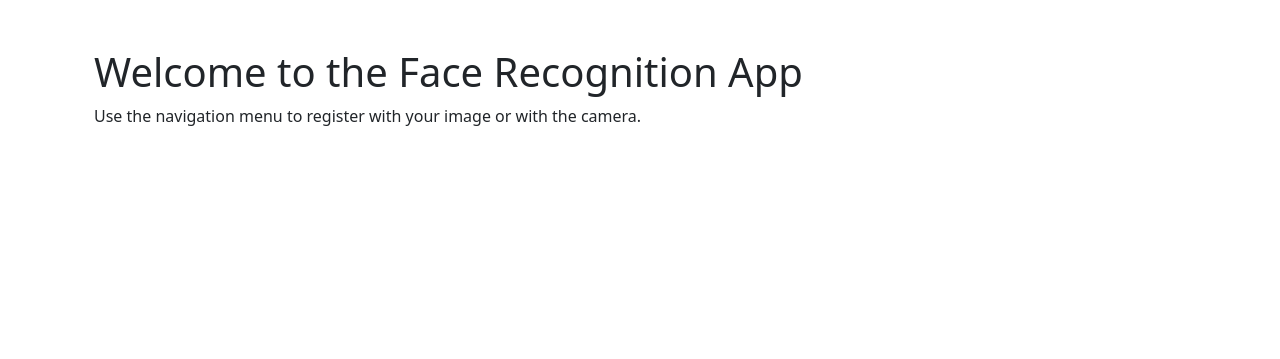
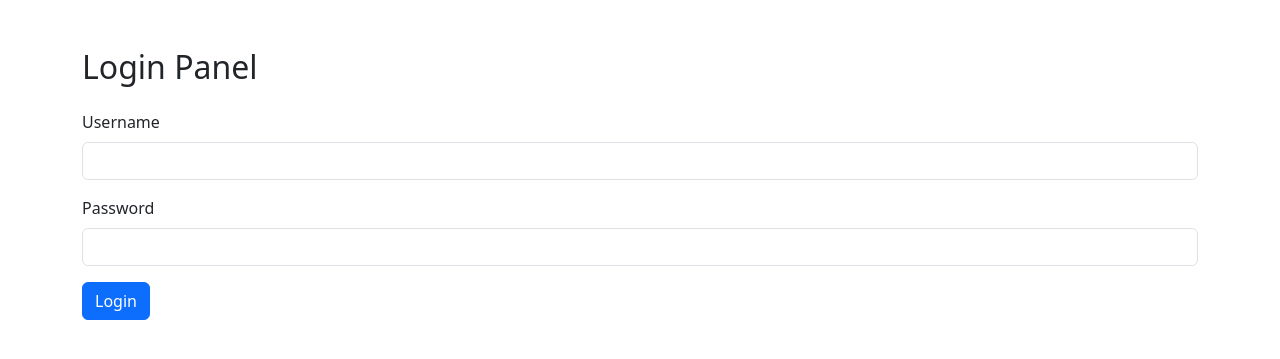
Before and after one commit to AdiltTeam/bonus, a Flask app: template templates/index.html in a window 1280 px wide. Shown: the part 56-415 px from the top of the page. Run offline with Flask 3, Linux system fonts and the light colour scheme; the template is opened without the code that fills it, so the values that code supplies are empty, except form fields; form fields are guessed from the names that the template uses.

Commit message:
Update index.html

```diff
--- a/templates/index.html
+++ b/templates/index.html
@@ -1,8 +1,21 @@
-{% extends 'base.html' %}
+{% extends "base.html" %}
 
 {% block content %}
-    <div class="container">
-        <h1 class="mt-5">Welcome to the Face Recognition App</h1>
-        <p>Use the navigation menu to register with your image or with the camera.</p>
-    </div>
+    <h2 class="mb-4">Login Panel</h2>
+
+    <form method="POST">
+        {{ form.hidden_tag() }}
+
+        <div class="mb-3">
+            {{ form.username.label(class="form-label") }}
+            {{ form.username(class="form-control") }}
+        </div>
+
+        <div class="mb-3">
+            {{ form.password.label(class="form-label") }}
+            {{ form.password(class="form-control") }}
+        </div>
+
+        <button type="submit" class="btn btn-primary">Login</button>
+    </form>
 {% endblock %}
```
